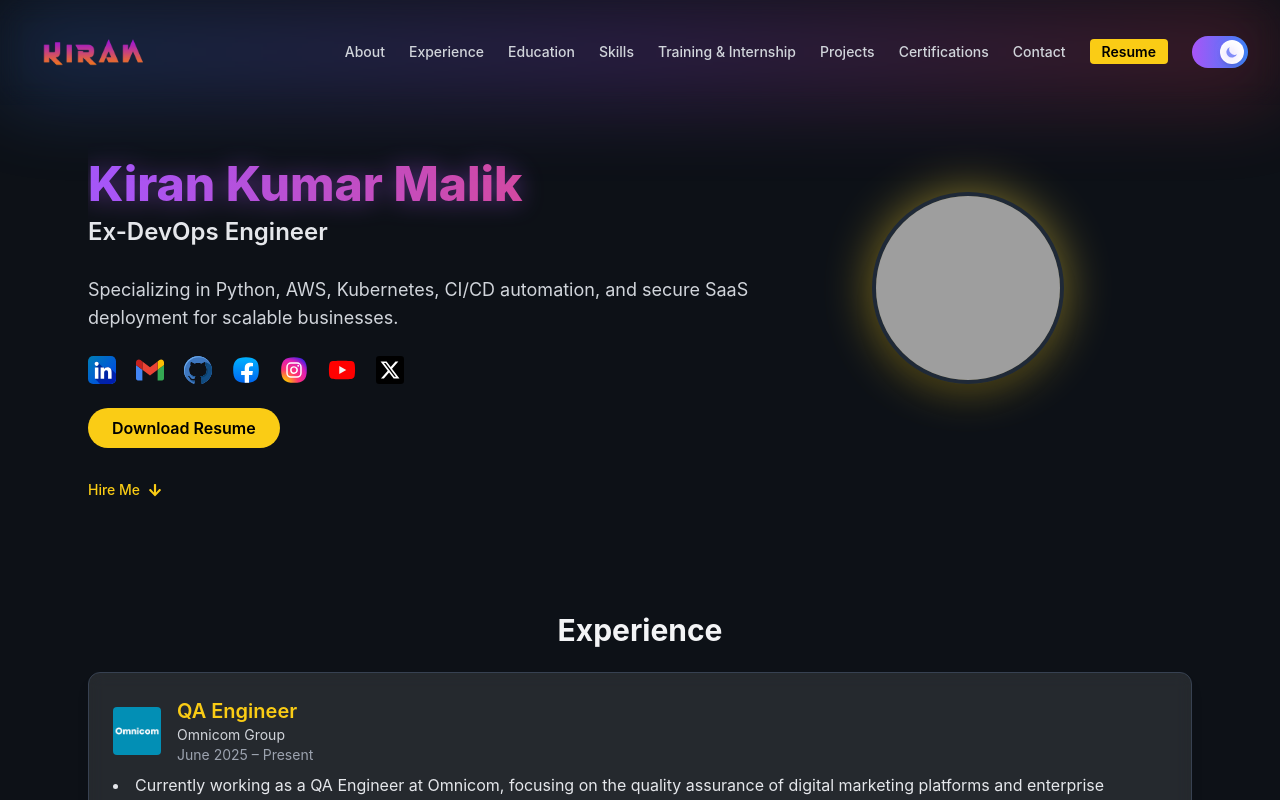
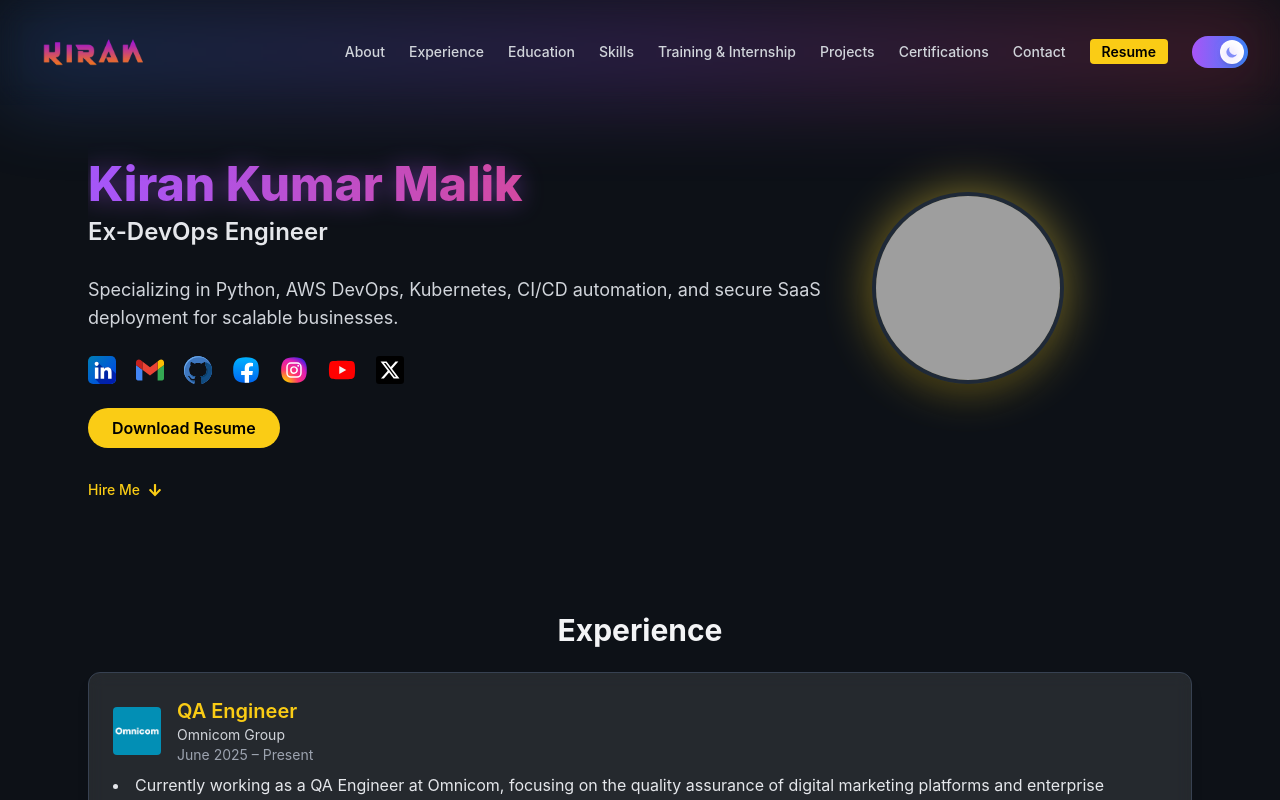
Before and after one commit to KiranKumarMalik/React-New-Portfolio, a React (Create React App) app: page / in a window 1280 px wide. Shown: the top 800 px of the page. Built offline with nearby package versions, Linux system fonts and the light colour scheme; grey boxes are pictures that could not be loaded.

Commit message:
new line

```diff
--- a/src/components/Hero.jsx
+++ b/src/components/Hero.jsx
@@ -35,7 +35,7 @@ export default function Hero() {
     </div>
 
     <p className="mt-5 text-lg text-gray-600 dark:text-gray-300">
-        Specializing in Python, AWS, Kubernetes, CI/CD automation, and secure SaaS deployment for scalable businesses.
+        Specializing in Python, AWS DevOps, Kubernetes, CI/CD automation, and secure SaaS deployment for scalable businesses.
     </p>
 
     <div className="mt-6 flex gap-5 justify-center md:justify-start text-xl">
```
